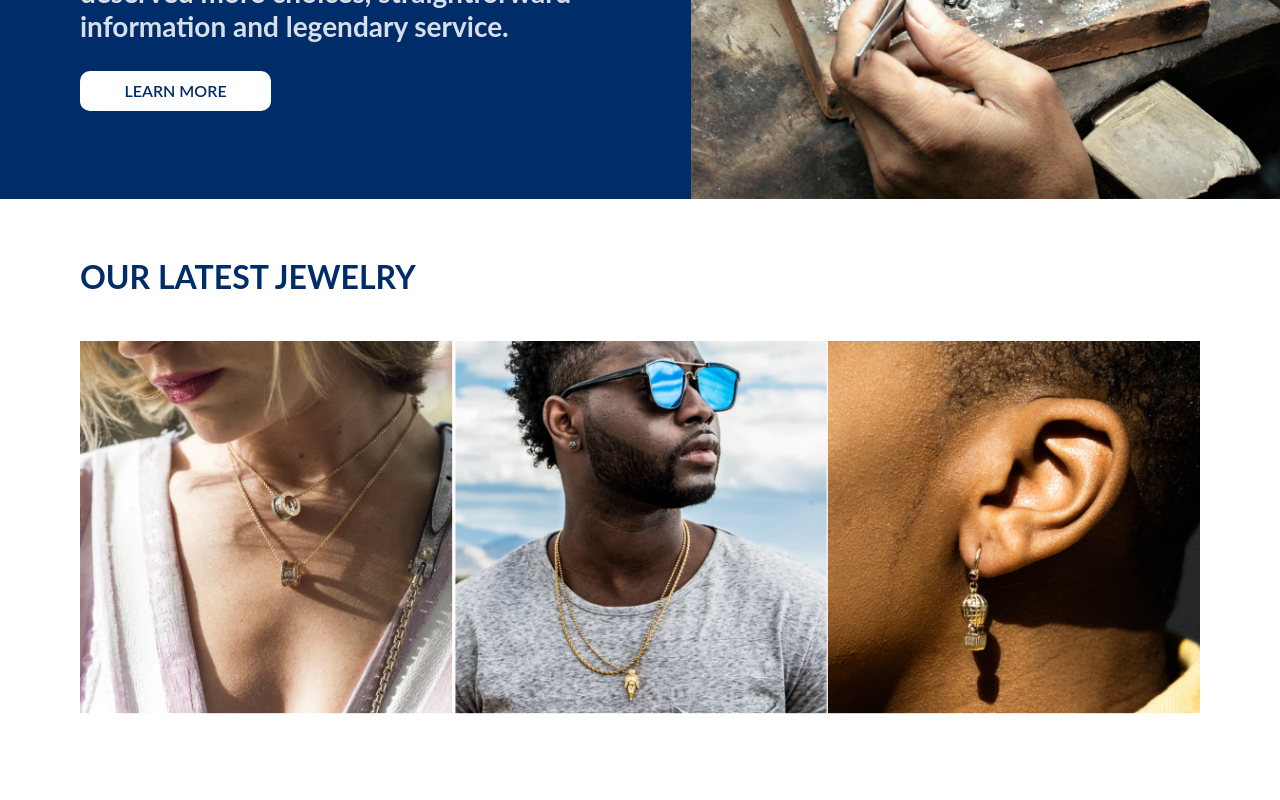
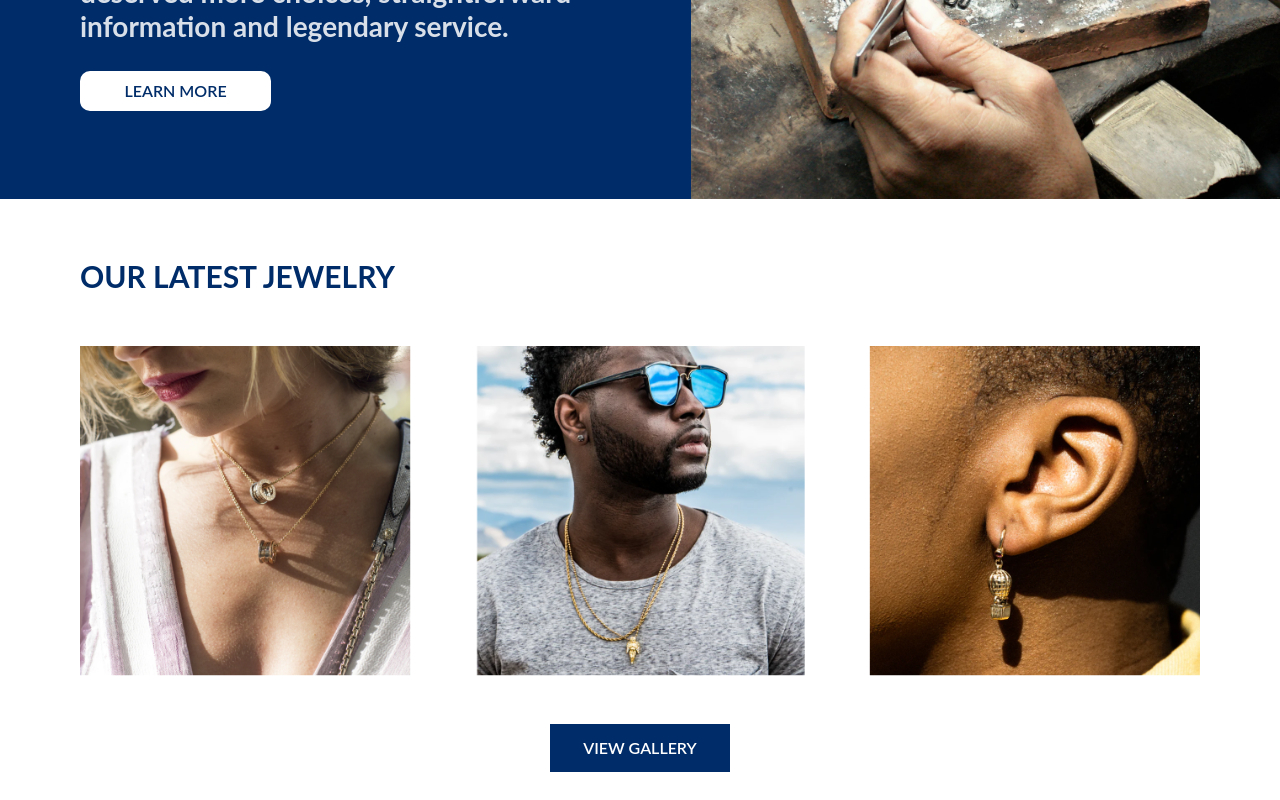
Before and after one commit to jennifer-pecky/jewelries, a React (Vite) app in the folder bayside/: page / in a window 1280 px wide. Shown: the part 1675-2475 px from the top of the page. Before the commit the page ends 2389 px from the top, so only its background shows below. Built offline with nearby package versions, Linux system fonts and the light colour scheme.

Commit message:
updated latest section

```diff
--- a/bayside/src/componets/Latest/Latest.jsx
+++ b/bayside/src/componets/Latest/Latest.jsx
@@ -6,12 +6,19 @@ import img3 from '../../assets/images/latest3.png';
 const Latest = () => {
   return (
     <div className="lg:px-20 mt-14">
-      <div className="text-[#002D69] text-[30px] leading-[43px]">
-        <h1 className="font-bold max-w-[100%]">OUR LATEST JEWELRY</h1> <br />
-        <div className="lg:grid grid-cols-3  ">
+      <div className=" space-y-12 mb-7">
+        <h1 className=" text-[#002D69] text-[30px] leading-[43px] font-bold max-w-[100%]">
+          OUR LATEST JEWELRY
+        </h1>{' '}
+        <div className="lg:grid grid-cols-3 gap-16 ">
           <img src={img} alt="" />
           <img src={img2} alt="" />
           <img src={img3} alt="" />
+        </div>
+        <div className="flex justify-center">
+          <button className="text-[#fff] bg-[#002D69] lg:p-3 lg:w-[16%] hover:bg-black font-semibold p-3 whitespace-nowrap ">
+            VIEW GALLERY
+          </button>
         </div>
       </div>
     </div>
```
